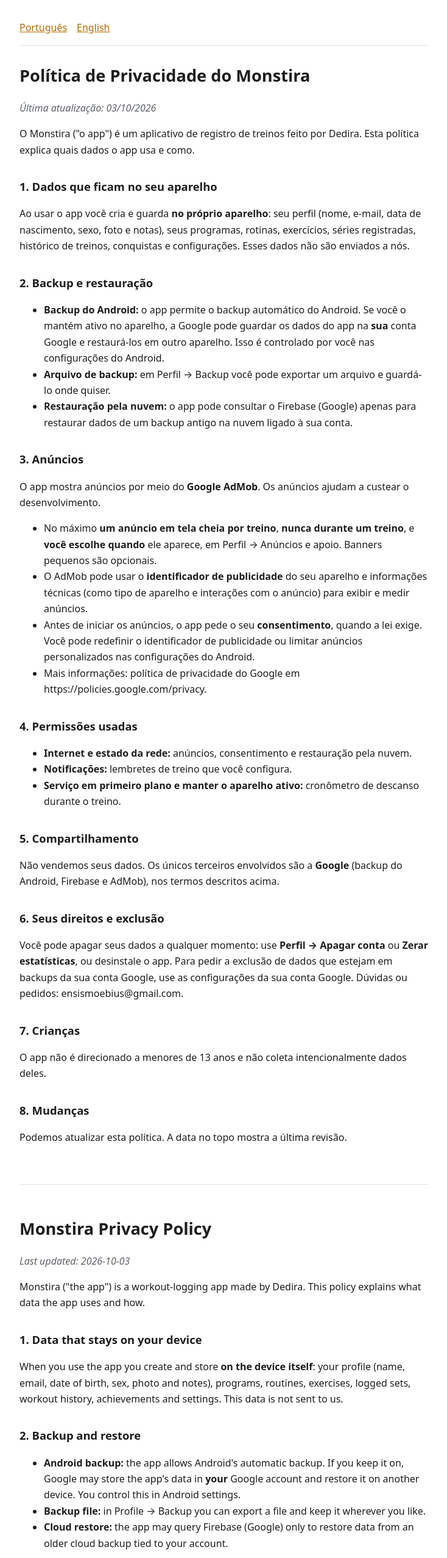
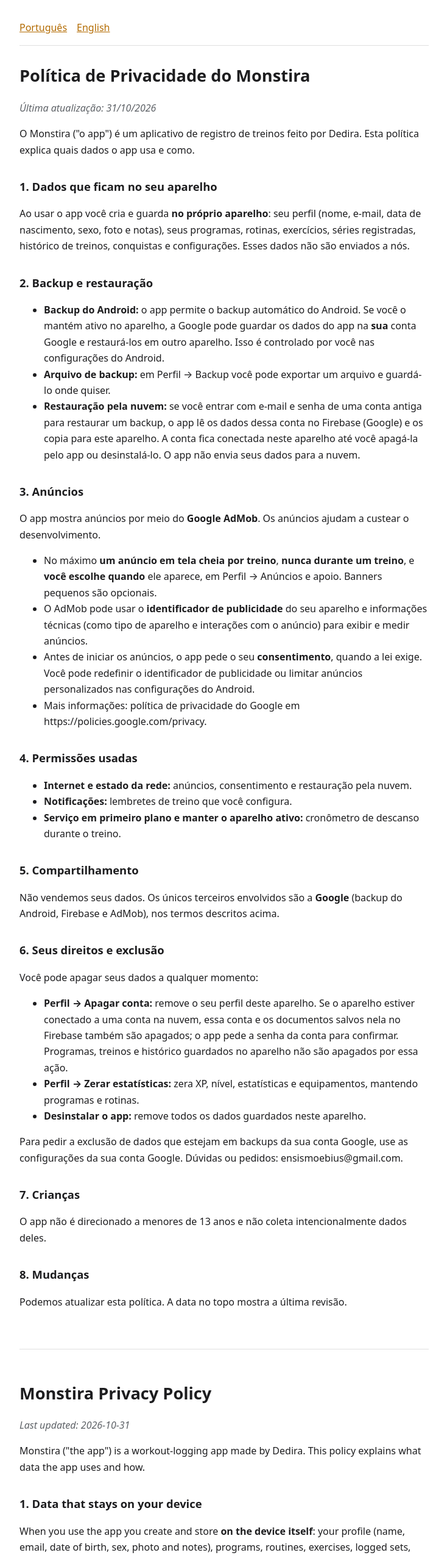
Before and after one commit to ensismoebius/monstira-privacy, a plain HTML site: page index.html in a window 1280 px wide. Shown: the top 2555 px of the page at 61% size, without its empty margins (272-1006 px from the left). Drawn offline with Linux system fonts and the light colour scheme.

Commit message:
Privacy policy: cloud account deletion and cloud restore

```diff
--- a/index.html
+++ b/index.html
@@ -22,7 +22,7 @@
 <nav><a href="#pt">Português</a><a href="#en">English</a></nav>
 <section id="pt" lang="pt-BR">
 <h1>Política de Privacidade do Monstira</h1>
-<p><em>Última atualização: 03/10/2026</em></p>
+<p><em>Última atualização: 31/10/2026</em></p>
 <p>O Monstira ("o app") é um aplicativo de registro de treinos feito por Dedira. Esta política
 explica quais dados o app usa e como.</p>
 <h2>1. Dados que ficam no seu aparelho</h2>
@@ -35,8 +35,10 @@ treinos, conquistas e configurações. Esses dados não são enviados a nós.</p
   aparelho, a Google pode guardar os dados do app na <strong>sua</strong> conta Google e restaurá-los em outro
   aparelho. Isso é controlado por você nas configurações do Android.</li>
 <li><strong>Arquivo de backup:</strong> em Perfil → Backup você pode exportar um arquivo e guardá-lo onde quiser.</li>
-<li><strong>Restauração pela nuvem:</strong> o app pode consultar o Firebase (Google) apenas para restaurar dados
-  de um backup antigo na nuvem ligado à sua conta.</li>
+<li><strong>Restauração pela nuvem:</strong> se você entrar com e-mail e senha de uma conta antiga para restaurar um
+  backup, o app lê os dados dessa conta no Firebase (Google) e os copia para este aparelho. A conta
+  fica conectada neste aparelho até você apagá-la pelo app ou desinstalá-lo. O app não envia seus
+  dados para a nuvem.</li>
 </ul>
 <h2>3. Anúncios</h2>
 <p>O app mostra anúncios por meio do <strong>Google AdMob</strong>. Os anúncios ajudam a custear o desenvolvimento.</p>
@@ -60,9 +62,18 @@ treinos, conquistas e configurações. Esses dados não são enviados a nós.</p
 <p>Não vendemos seus dados. Os únicos terceiros envolvidos são a <strong>Google</strong> (backup do Android, Firebase
 e AdMob), nos termos descritos acima.</p>
 <h2>6. Seus direitos e exclusão</h2>
-<p>Você pode apagar seus dados a qualquer momento: use <strong>Perfil → Apagar conta</strong> ou <strong>Zerar
-estatísticas</strong>, ou desinstale o app. Para pedir a exclusão de dados que estejam em backups da sua
-conta Google, use as configurações da sua conta Google. Dúvidas ou pedidos: ensismoebius@gmail.com.</p>
+<p>Você pode apagar seus dados a qualquer momento:</p>
+<ul>
+<li><strong>Perfil → Apagar conta:</strong> remove o seu perfil deste aparelho. Se o aparelho estiver conectado a uma
+  conta na nuvem, essa conta e os documentos salvos nela no Firebase também são apagados; o app pede a
+  senha da conta para confirmar. Programas, treinos e histórico guardados no aparelho não são apagados
+  por essa ação.</li>
+<li><strong>Perfil → Zerar estatísticas:</strong> zera XP, nível, estatísticas e equipamentos, mantendo programas e
+  rotinas.</li>
+<li><strong>Desinstalar o app:</strong> remove todos os dados guardados neste aparelho.</li>
+</ul>
+<p>Para pedir a exclusão de dados que estejam em backups da sua conta Google, use as configurações da sua
+conta Google. Dúvidas ou pedidos: ensismoebius@gmail.com.</p>
 <h2>7. Crianças</h2>
 <p>O app não é direcionado a menores de 13 anos e não coleta intencionalmente dados deles.</p>
 <h2>8. Mudanças</h2>
@@ -70,7 +81,7 @@ conta Google, use as configurações da sua conta Google. Dúvidas ou pedidos: e
 </section>
 <section id="en" lang="en">
 <h1>Monstira Privacy Policy</h1>
-<p><em>Last updated: 2026-10-03</em></p>
+<p><em>Last updated: 2026-10-31</em></p>
 <p>Monstira ("the app") is a workout-logging app made by Dedira. This policy explains what data
 the app uses and how.</p>
 <h2>1. Data that stays on your device</h2>
@@ -83,8 +94,10 @@ achievements and settings. This data is not sent to us.</p>
   the app's data in <strong>your</strong> Google account and restore it on another device. You control this in
   Android settings.</li>
 <li><strong>Backup file:</strong> in Profile → Backup you can export a file and keep it wherever you like.</li>
-<li><strong>Cloud restore:</strong> the app may query Firebase (Google) only to restore data from an older cloud
-  backup tied to your account.</li>
+<li><strong>Cloud restore:</strong> if you sign in with the email and password of an older account to restore a
+  backup, the app reads that account's data from Firebase (Google) and copies it to this device. The
+  account stays connected on this device until you delete it in the app or uninstall the app. The app
+  does not send your data to the cloud.</li>
 </ul>
 <h2>3. Ads</h2>
 <p>The app shows ads through <strong>Google AdMob</strong>. Ads help pay for development.</p>
@@ -107,9 +120,17 @@ achievements and settings. This data is not sent to us.</p>
 <p>We do not sell your data. The only third party involved is <strong>Google</strong> (Android backup, Firebase and
 AdMob), as described above.</p>
 <h2>6. Your rights and deletion</h2>
-<p>You can delete your data at any time: use <strong>Profile → Delete account</strong> or <strong>Reset stats</strong>, or
-uninstall the app. To request deletion of data held in your Google account backups, use your Google
-account settings. Questions or requests: ensismoebius@gmail.com.</p>
+<p>You can delete your data at any time:</p>
+<ul>
+<li><strong>Profile → Delete account:</strong> removes your profile from this device. If the device is connected to a
+  cloud account, that account and the documents saved in it on Firebase are deleted too; the app asks
+  for the account password to confirm. Programs, workouts and history stored on the device are not
+  deleted by this action.</li>
+<li><strong>Profile → Reset stats:</strong> resets XP, level, stats and gear, keeping your programs and routines.</li>
+<li><strong>Uninstalling the app:</strong> removes all data stored on this device.</li>
+</ul>
+<p>To request deletion of data held in your Google account backups, use your Google account settings.
+Questions or requests: ensismoebius@gmail.com.</p>
 <h2>7. Children</h2>
 <p>The app is not directed at children under 13 and does not knowingly collect their data.</p>
 <h2>8. Changes</h2>
```
